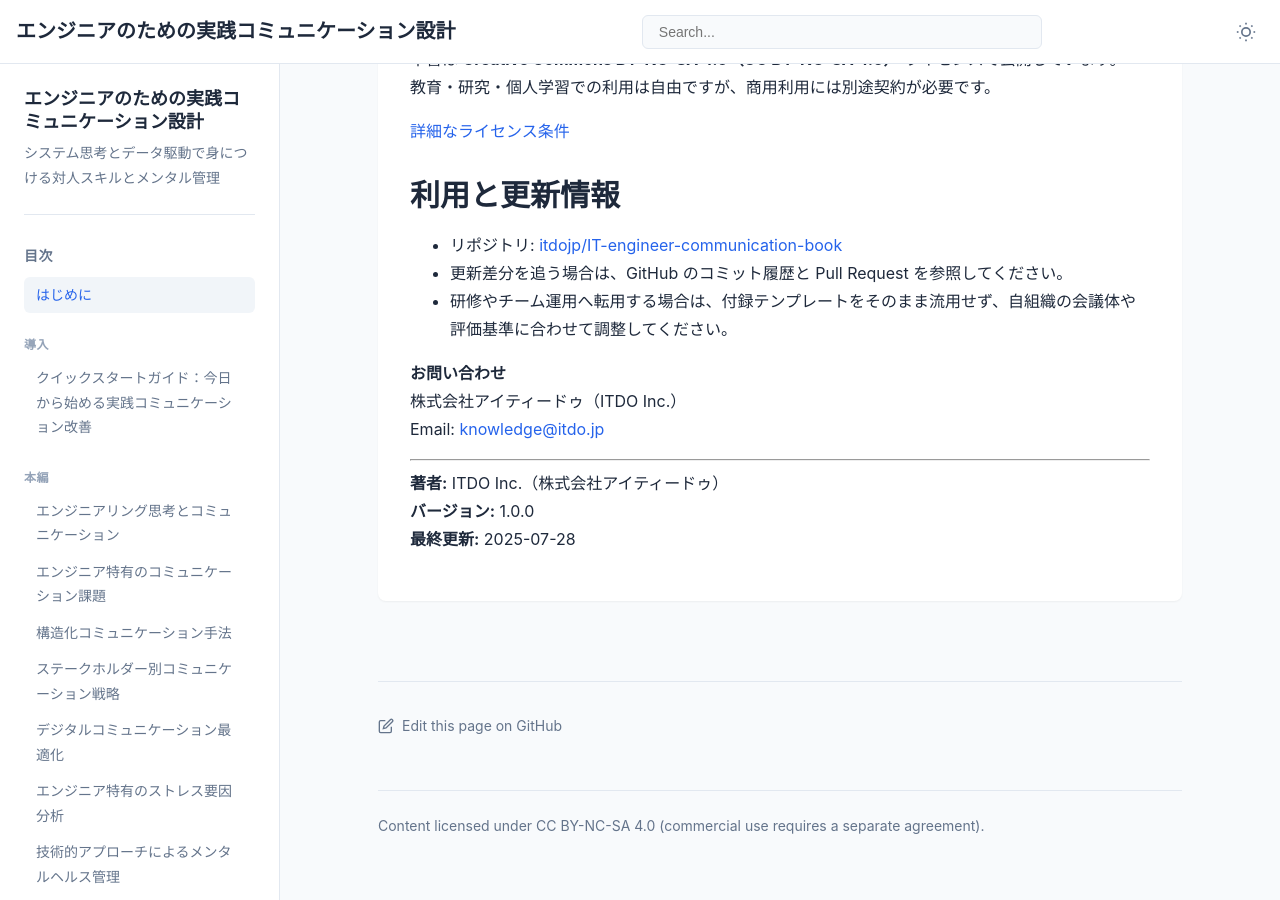
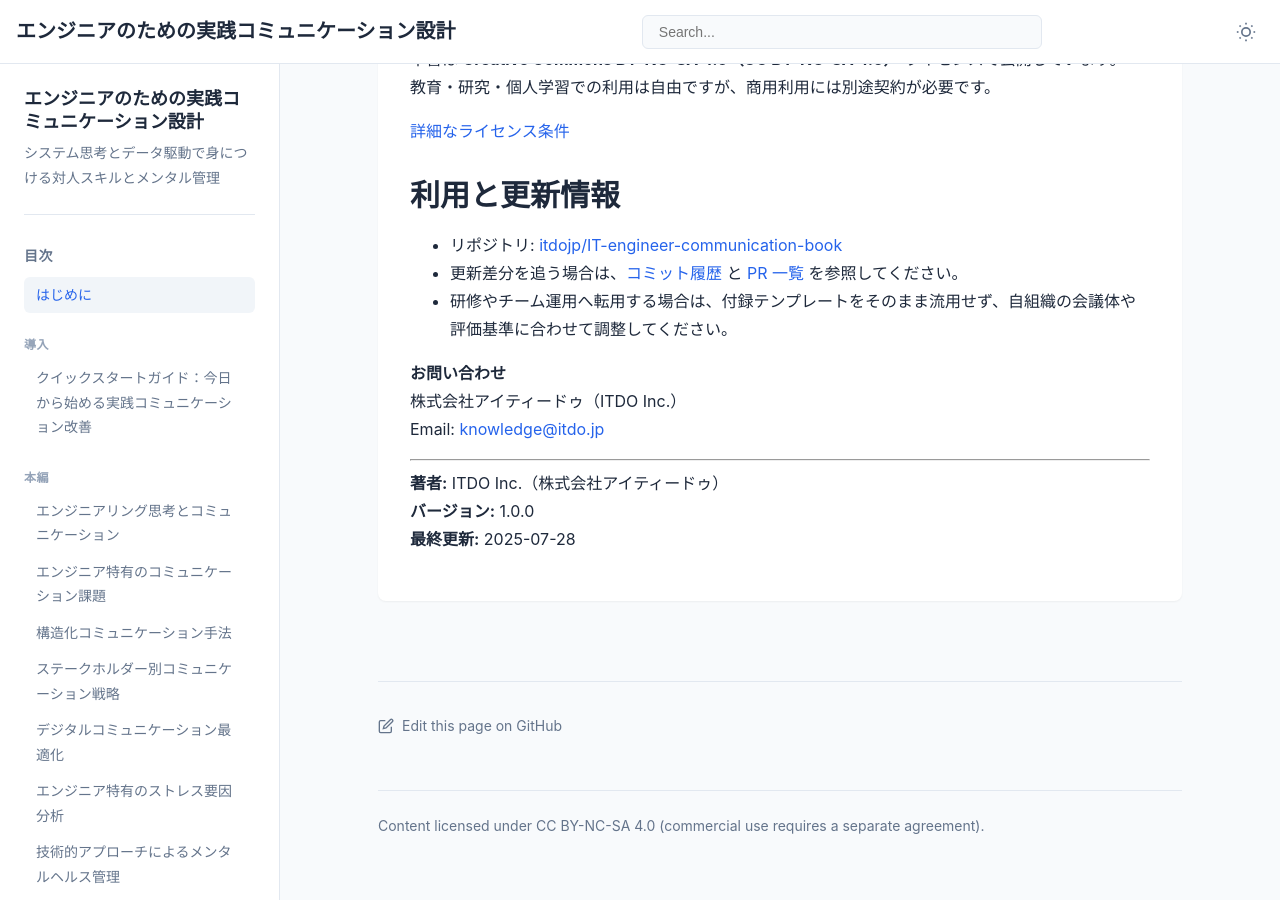
Before and after one commit to itdojp/IT-engineer-communication-book, a Jekyll site: the page built from docs/index.md, in a window 1280 px wide and 900 px high, scrolled down 2762 px. Built offline with Jekyll 4.4.1, drawn with Linux system fonts in a browser that asks for light colours.

Commit message:
Address Copilot update links feedback

```diff
--- a/docs/index.md
+++ b/docs/index.md
@@ -97,7 +97,7 @@ permalink: /
 ## 利用と更新情報
 
 - リポジトリ: [itdojp/IT-engineer-communication-book](https://github.com/itdojp/IT-engineer-communication-book)
-- 更新差分を追う場合は、GitHub のコミット履歴と Pull Request を参照してください。
+- 更新差分を追う場合は、[コミット履歴](https://github.com/itdojp/IT-engineer-communication-book/commits/main/) と [PR 一覧](https://github.com/itdojp/IT-engineer-communication-book/pulls) を参照してください。
 - 研修やチーム運用へ転用する場合は、付録テンプレートをそのまま流用せず、自組織の会議体や評価基準に合わせて調整してください。
 
 **お問い合わせ**
```
